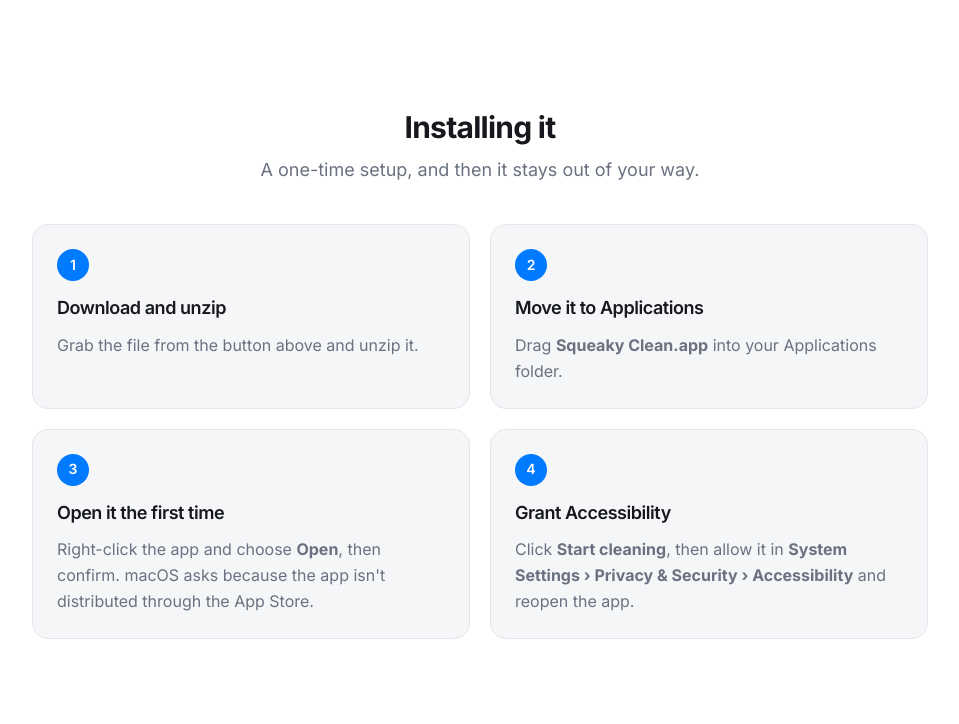
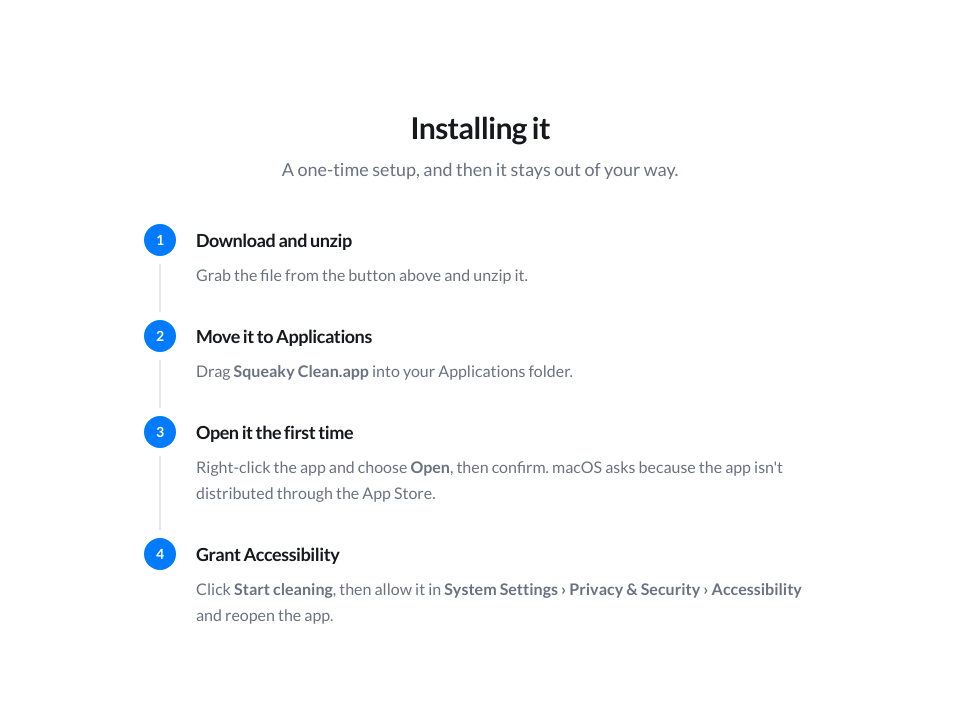
Before and after one commit to patel-priyank/Squeaky-Clean, a website: page Website/index.html in a window 1280 px wide. Shown: the part 1732-2456 px from the top of the page, without its empty margins (160-1119 px from the left). Drawn offline with Linux system fonts and the light colour scheme; no server answers.

Commit message:
update website layout

```diff
--- a/Website/index.html
+++ b/Website/index.html
@@ -19,13 +19,6 @@
     />
     <meta property="og:image" content="assets/idle.png" />
     <meta name="twitter:card" content="summary_large_image" />
-
-    <link rel="preconnect" href="https://fonts.googleapis.com" />
-    <link rel="preconnect" href="https://fonts.gstatic.com" crossorigin />
-    <link
-      href="https://fonts.googleapis.com/css2?family=Inter:ital,opsz,wght@0,14..32,100..900;1,14..32,100..900&display=swap"
-      rel="stylesheet"
-    />
 
     <link rel="stylesheet" href="styles.css" />
   </head>
@@ -95,7 +88,7 @@
         <h2>How it works</h2>
         <p class="section-intro">Three steps, and no way to unlock it by accident.</p>
 
-        <ol class="steps steps-3">
+        <ol class="steps">
           <li>
             <span class="step-number">1</span>
             <h3>Start cleaning</h3>
@@ -120,7 +113,7 @@
         <h2>Installing it</h2>
         <p class="section-intro">A one-time setup, and then it stays out of your way.</p>
 
-        <ol class="steps steps-2">
+        <ol class="steps-flow">
           <li>
             <span class="step-number">1</span>
             <h3>Download and unzip</h3>
@@ -185,7 +178,7 @@
         </a>
       </p>
 
-      <p class="credit">
+      <p>
         Icon and illustrations from
         <a href="https://www.flaticon.com" target="_blank" rel="noopener">Flaticon</a>
       </p>
@@ -220,7 +213,7 @@
 
           meta.textContent = parts.join(' · ');
         } catch {
-          // keep the default label
+          // keep the default meta
         }
       })();
     </script>
--- a/Website/styles.css
+++ b/Website/styles.css
@@ -1,3 +1,5 @@
+@import url('https://fonts.googleapis.com/css2?family=Lato:ital,wght@0,100;0,300;0,400;0,700;0,900;1,100;1,300;1,400;1,700;1,900&display=swap');
+
 :root {
   color-scheme: light dark;
 
@@ -16,7 +18,6 @@
   --shadow-icon: 0 12px 28px rgba(0, 122, 255, 0.28);
   --glow: radial-gradient(60% 80% at 50% -10%, rgba(0, 122, 255, 0.16), transparent 70%);
 
-  --text-xs: 0.75rem;
   --text-sm: 0.875rem;
   --text-base: 1rem;
   --text-lg: 1.125rem;
@@ -82,7 +83,7 @@
   padding: 0 1.5rem 6rem;
   background-color: var(--surface);
   color: var(--ink);
-  font-family: 'Inter', ui-sans-serif, system-ui, sans-serif;
+  font-family: 'Lato', ui-sans-serif, system-ui, sans-serif;
   font-size: var(--text-lg);
   line-height: var(--leading-relaxed);
 }
@@ -127,6 +128,7 @@
     width: 7rem;
     height: 7rem;
     margin: 0 auto 1.5rem;
+    user-select: none;
     filter: drop-shadow(var(--shadow-icon));
   }
 
@@ -241,6 +243,7 @@
   & img {
     width: 100%;
     height: auto;
+    user-select: none;
     border-radius: var(--radius-card);
     box-shadow:
       0 0 0 1px var(--ring),
@@ -281,17 +284,7 @@
   }
 
   & .step-number {
-    display: flex;
-    align-items: center;
-    justify-content: center;
-    width: 2rem;
-    height: 2rem;
     margin-bottom: 0.25rem;
-    border-radius: 999px;
-    background-color: var(--accent);
-    color: var(--on-accent);
-    font-size: var(--text-sm);
-    font-weight: 600;
   }
 
   & h3 {
@@ -305,13 +298,68 @@
   }
 
   @media (width >=40rem) {
-    &.steps-3 {
-      grid-template-columns: repeat(3, 1fr);
+    grid-template-columns: 1fr 1fr 1fr;
+  }
+}
+
+.step-number {
+  display: flex;
+  align-items: center;
+  justify-content: center;
+  width: 2rem;
+  height: 2rem;
+  border-radius: 999px;
+  background-color: var(--accent);
+  color: var(--on-accent);
+  font-size: var(--text-sm);
+  font-weight: 600;
+}
+
+.steps-flow {
+  display: grid;
+  max-width: var(--width-prose);
+  margin: 0 auto;
+  text-align: left;
+
+  & li {
+    position: relative;
+    display: grid;
+    grid-template-columns: 2rem 1fr;
+    align-items: center;
+    column-gap: 1.25rem;
+    row-gap: 0.375rem;
+    padding-bottom: 2rem;
+
+    &:last-child {
+      padding-bottom: 0;
     }
 
-    &.steps-2 {
-      grid-template-columns: repeat(2, 1fr);
+    &::before {
+      content: '';
+      position: absolute;
+      top: 2.5rem;
+      bottom: 0.5rem;
+      left: 1rem;
+      width: 2px;
+      translate: -1px 0;
+      background-color: var(--line);
     }
+
+    &:last-child::before {
+      content: none;
+    }
+  }
+
+  & h3 {
+    grid-column: 2;
+    font-size: var(--text-lg);
+    font-weight: 600;
+  }
+
+  & p {
+    grid-column: 2;
+    color: var(--muted);
+    font-size: var(--text-base);
   }
 }
 
@@ -341,9 +389,4 @@
   border-top: 1px solid var(--line);
   color: var(--muted);
   font-size: var(--text-sm);
-
-  & .credit {
-    font-size: var(--text-xs);
-    line-height: var(--leading-tight);
-  }
 }
```
